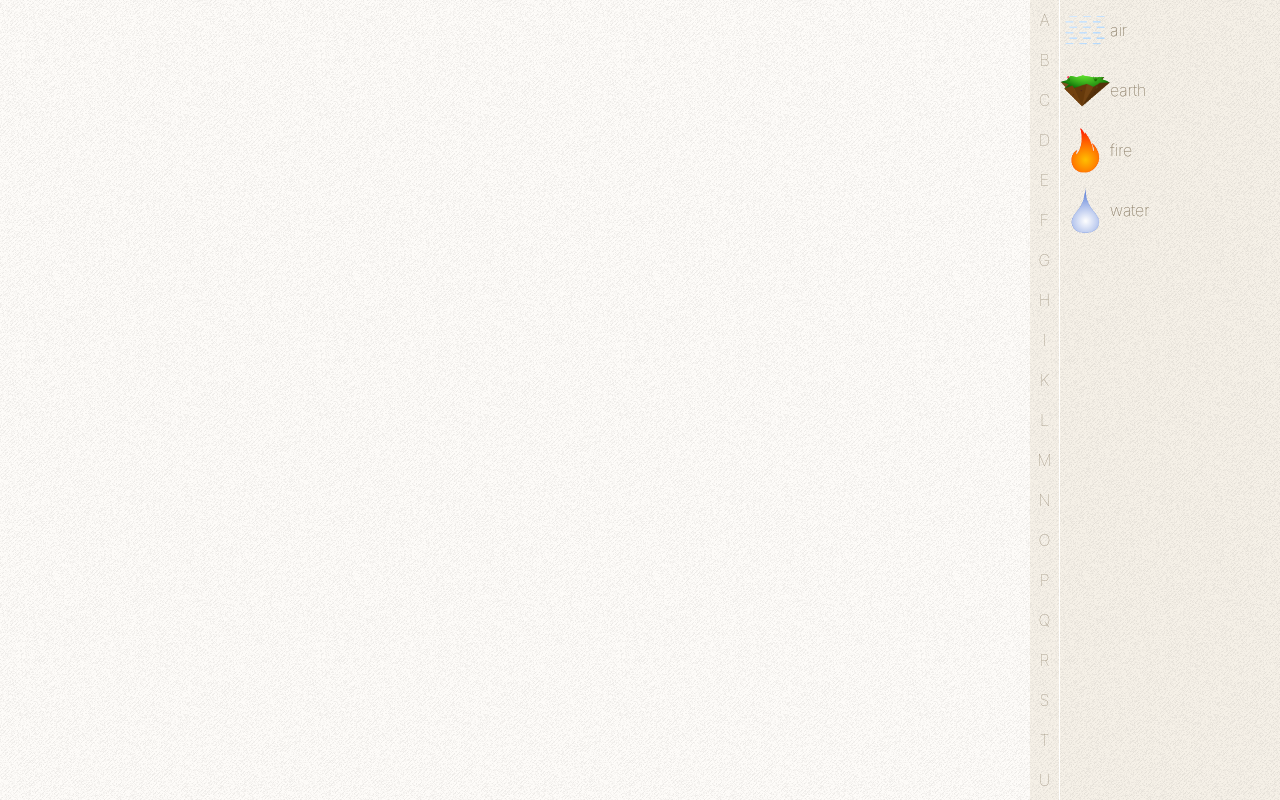
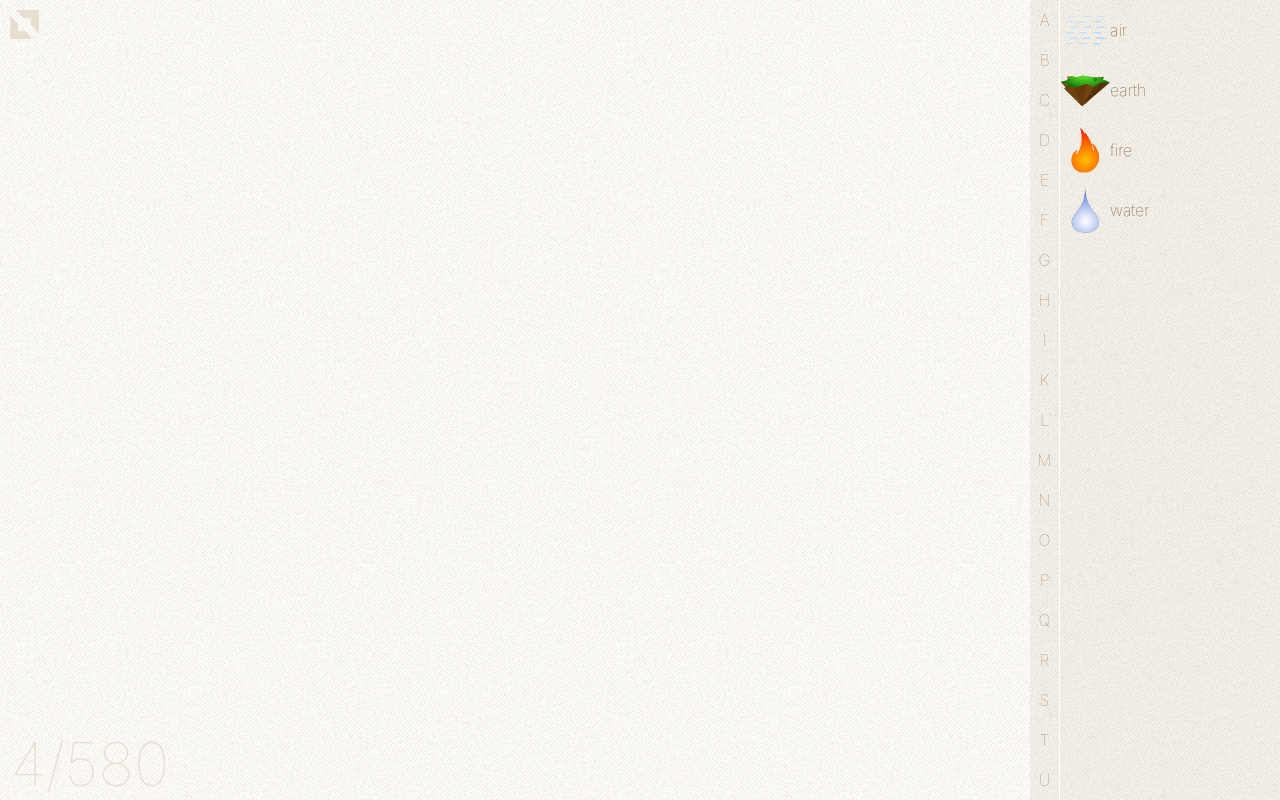
Before and after one commit to buiduclong0511/bunbusoft-project-training-1, a React (Create React App) app: page / in a window 1280 px wide. Built offline with nearby package versions, Linux system fonts and the light colour scheme.

Commit message:
Logic bật tắt full màn hình

```diff
--- a/src/App.jsx
+++ b/src/App.jsx
@@ -2,12 +2,15 @@ import * as _ from "lodash";
 import { useCallback, useEffect, useState } from "react";
 import Draggable from "react-draggable";
 import styled from "styled-components";
+import Counter from "./components/Counter";
 import Element from "./components/Element";
 import { alphaModel } from "./models.index";
 import { combination, getBaseElements, triggerMatchElement, useWindowDimensions } from "./utils";
+import { isFullScreenMode, toggleFullScreen } from "./utils/toggleFullScreen";
 
 const App = () => {
   const [listTags, setListTags] = useState(getBaseElements());
+  const [isFullScreen, setIsFullScreen] = useState(false);
   const [listElementsByTag, setListElementsByTag] = useState(
     listTags.reduce((result, current, index) => {
       const newTag = {
@@ -115,10 +118,25 @@ const App = () => {
     }
   }, [currentSelectedElement]);
 
-  // console.log(listElementsByTag);
+  const handleToggleFullScreen = () => {
+    if (!isFullScreen) {
+      toggleFullScreen.on(document);
+      setIsFullScreen(true);
+    } else {
+      toggleFullScreen.off(document);
+      setIsFullScreen(false);
+    }
+  };
 
   return (
     <Container>
+      <button className="toggleFullScreen" onClick={handleToggleFullScreen}>
+        {isFullScreen ? (
+          <img src="images/cancelFullscreenBtn.png" alt="" />
+        ) : (
+          <img src="images/fullscreenBtn.png" alt="" />
+        )}
+      </button>
       <div className="side">
         <div className="order">
           {alphaModel.map((item, index) => (
@@ -151,6 +169,9 @@ const App = () => {
           })}
         </div>
       </div>
+      <div className="counter">
+        <Counter currentCount={listTags.length} maxCount={580} />
+      </div>
     </Container>
   );
 };
@@ -158,6 +179,16 @@ const App = () => {
 const Container = styled.div`
   min-height: 100vh;
   background-image: url("images/workspace-background.png");
+  position: relative;
+
+  .toggleFullScreen {
+    background-color: transparent;
+    border: none;
+    outline: none;
+    margin-left: 10px;
+    margin-top: 10px;
+    cursor: pointer;
+  }
 
   .side {
     background-image: url("images/library-background.png");
@@ -195,6 +226,15 @@ const Container = styled.div`
       align-items: stretch;
     }
   }
+
+  .counter {
+    position: absolute;
+    bottom: 0;
+    left: 0;
+    font-size: 60px;
+    color: #e8ded0;
+    padding-left: 10px;
+  }
 `;
 
 export default App;
--- /dev/null
+++ b/src/components/Counter.jsx
@@ -0,0 +1,13 @@
+import styled from "styled-components";
+
+const Counter = ({ currentCount = 0, maxCount = 0 }) => {
+  return (
+    <Container>
+      {currentCount}/{maxCount}
+    </Container>
+  );
+};
+
+const Container = styled.div``;
+
+export default Counter;
--- /dev/null
+++ b/src/utils/toggleFullScreen.js
@@ -0,0 +1,17 @@
+export const toggleFullScreen = {
+  on(document) {
+    document.documentElement.requestFullscreen();
+  },
+  off(document) {
+    document.exitFullscreen();
+  },
+};
+
+export const isFullScreenMode = (document) => {
+  return (
+    document.fullscreenElement ||
+    document.webkitFullscreenElement ||
+    document.mozFullscreenElement ||
+    document.msFullscreenElement
+  );
+};
```
Also changed, not shown: public/images/cancelFullscreenBtn.png (added), public/images/fullscreenBtn.png (added).
